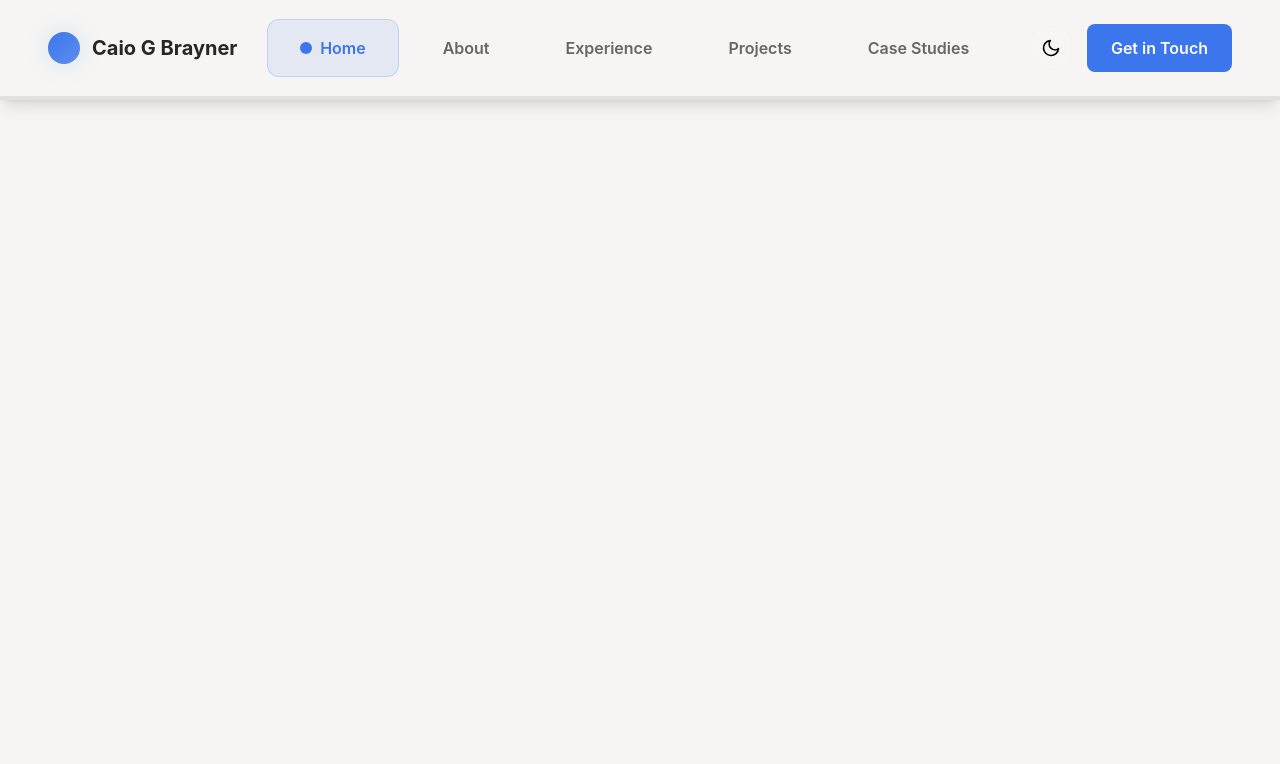
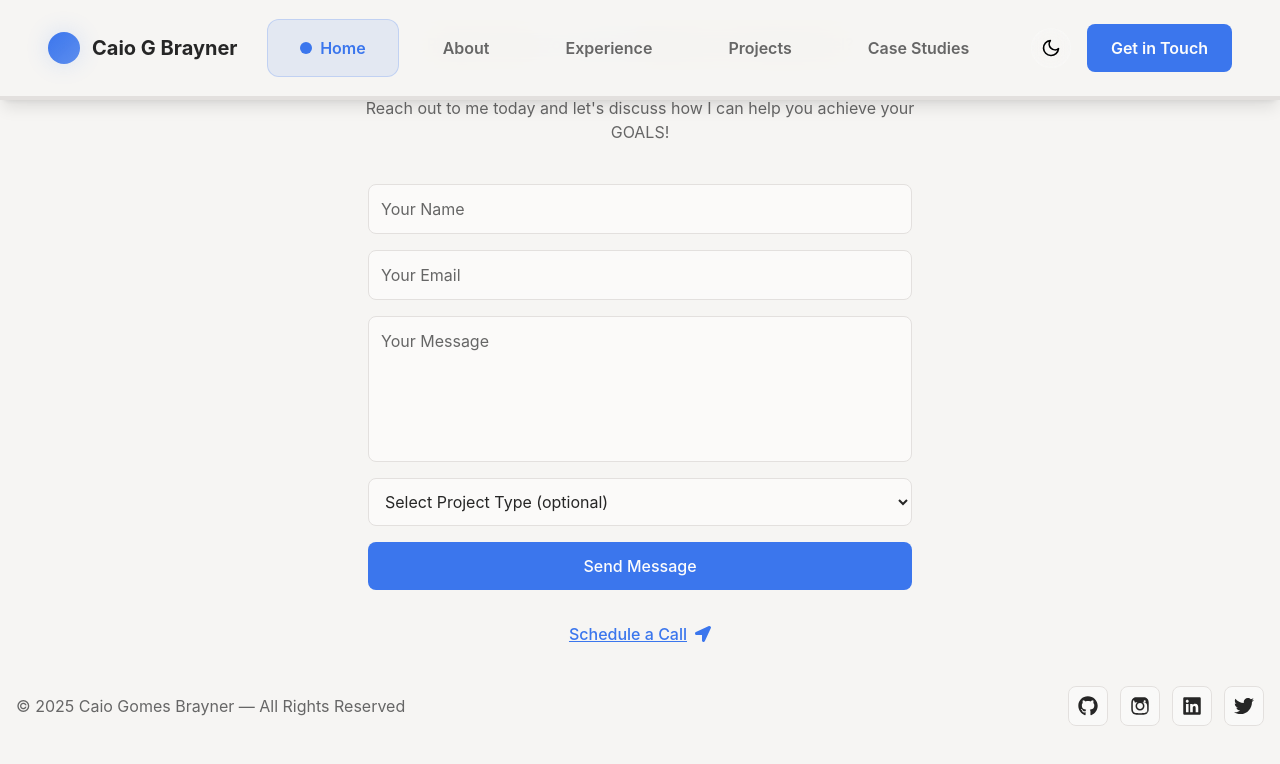
Before and after one commit to Caio-GBrayner/Portfolio-NextJS, a Next.js app in the folder portfolio-next/: page / in a window 1280 px wide. Shown: the top 764 px of the page. Built offline with nearby package versions, Linux system fonts and the light colour scheme.

Commit message:
feat(Page) Home:
1. Start create Home Page
2. Added Footer

```diff
--- a/portfolio-next/src/app/page.tsx
+++ b/portfolio-next/src/app/page.tsx
@@ -1,9 +1,10 @@
 import Image from "next/image";
+import Footer from "@/components/footer/Footer";
 
 export default function Home() {
   return (
-    <div className="grid grid-rows-[20px_1fr_20px] items-center justify-items-center min-h-screen p-8 pb-20 gap-16 sm:p-20 font-[family-name:var(--font-geist-sans)]">
-
-    </div>
+    <main className="flex justify-center items-center flex-col mx-auto">
+      <Footer/>
+    </main>
   );
 }
```
